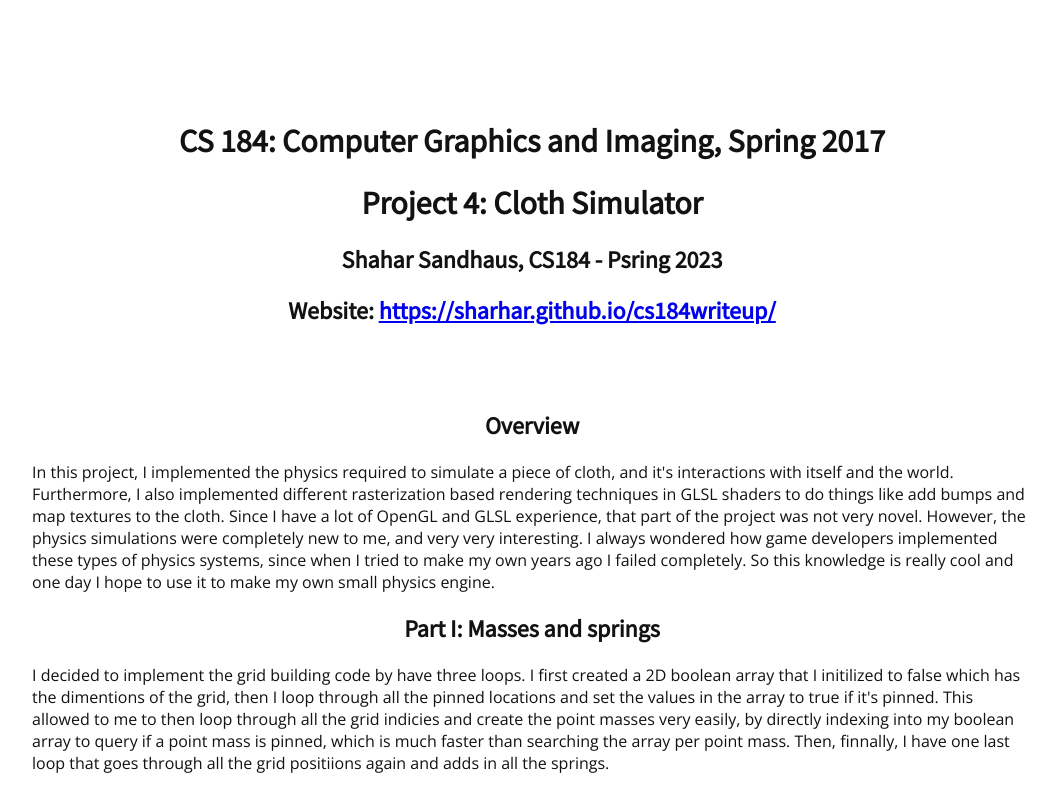
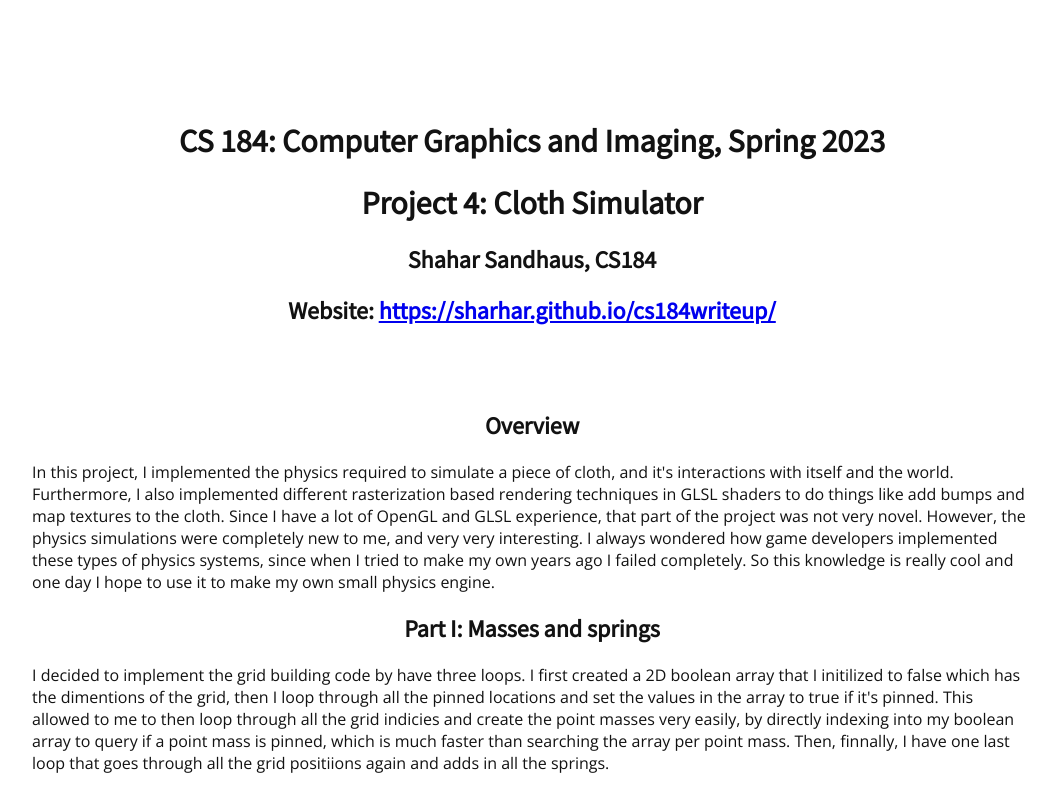
Before and after one commit to sharhar/cs184writeup, a plain HTML site: page index.html in a window 1280 px wide. Shown: the top 789 px of the page, without its empty margins (108-1164 px from the left). Drawn offline with nearby package versions, Linux system fonts and the light colour scheme.

Commit message:
Fixed typos

```diff
--- a/index.html
+++ b/index.html
@@ -23,9 +23,9 @@
 
 <body>
 
-<h1 align="middle">CS 184: Computer Graphics and Imaging, Spring 2017</h1>
+<h1 align="middle">CS 184: Computer Graphics and Imaging, Spring 2023</h1>
 <h1 align="middle">Project 4: Cloth Simulator</h1>
-<h2 align="middle">Shahar Sandhaus, CS184 - Psring 2023</h2>
+<h2 align="middle">Shahar Sandhaus, CS184</h2>
 <h2 align="middle">Website: <a href="https://sharhar.github.io/cs184writeup/">https://sharhar.github.io/cs184writeup/</a></h2>
 
 
```
